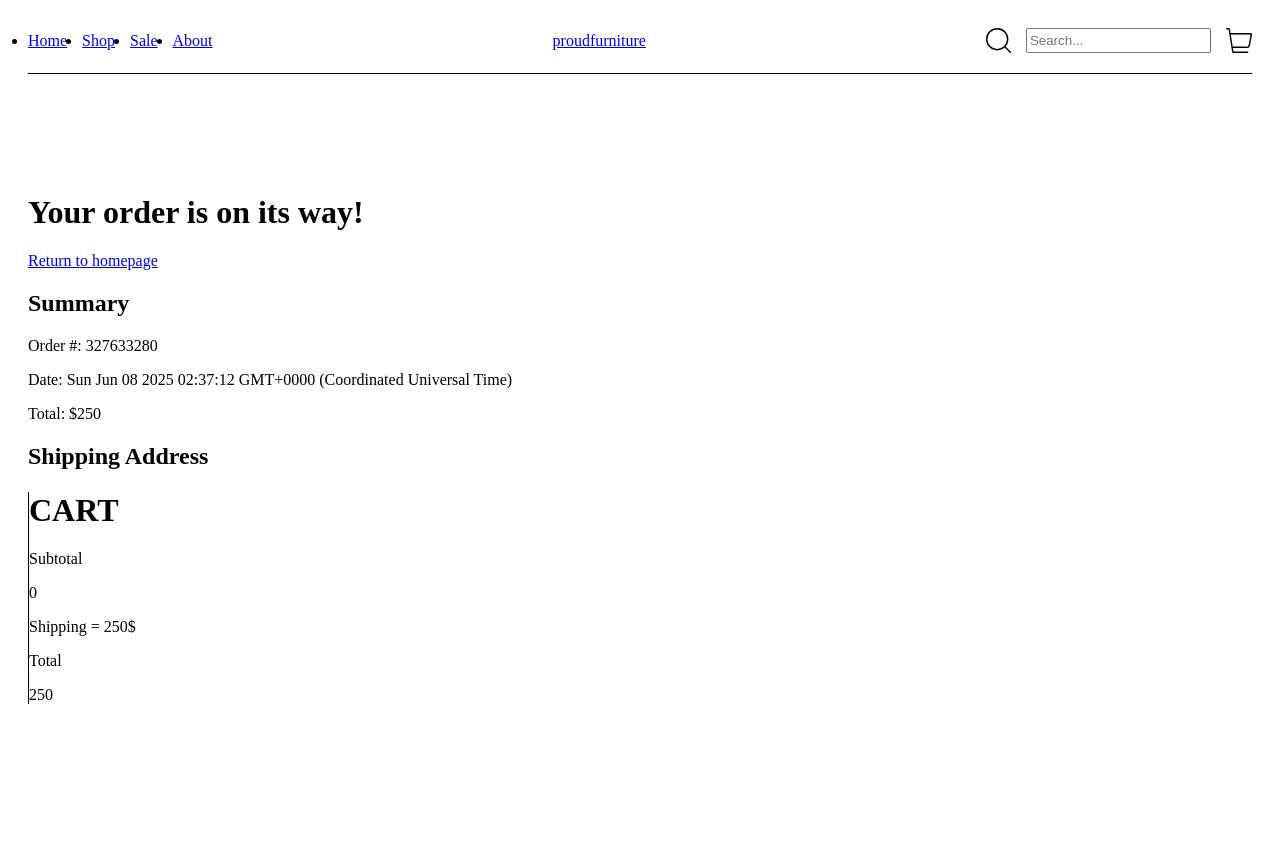
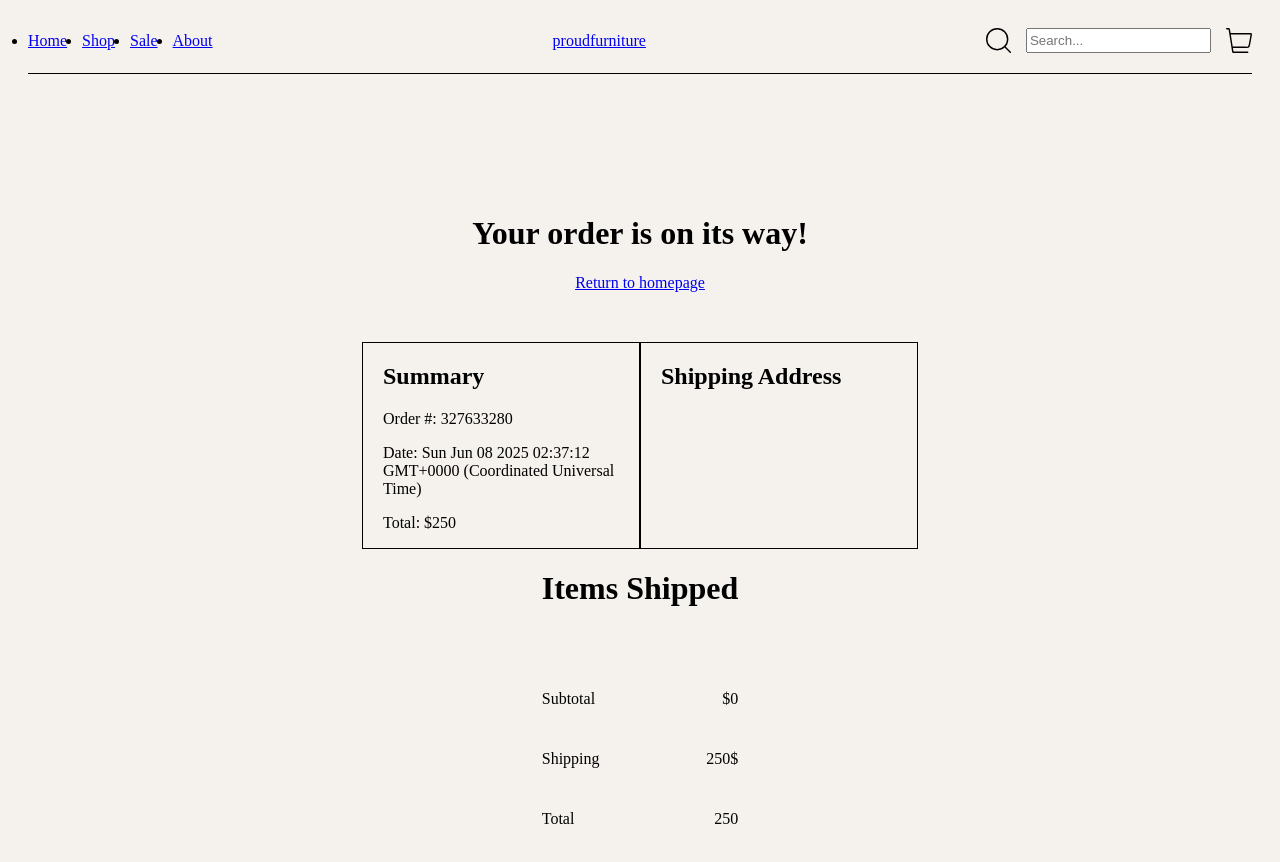
Before and after one commit to ogjackson/assignment-3, a plain HTML site: page order-confirmation.html in a window 1280 px wide. Before the commit the page ends 800 px from the top, so only its background shows below. Drawn offline with Linux system fonts and the light colour scheme.

Commit message:
Further layout styling

```diff
--- a/checkout.html
+++ b/checkout.html
@@ -4,6 +4,7 @@
     <meta charset="UTF-8">
     <meta name="viewport" content="width=device-width, initial-scale=1.0">
     <link rel="stylesheet" href="styling/layout.css">
+    <link rel="stylesheet" href="styling/colour.css">
     <title>Checkout</title>
 </head>
 
@@ -35,8 +36,10 @@
             <button type="submit" id="payNow">Pay now</button>
 
         </div>
-
-        <div id="checkoutCart"></div>
+        <div id="checkoutCartDiv">
+            <h1>Your order</h1>
+            <div id="checkoutCart"></div>
+        </div>
     </main>
 
     <div id="cartMenu"></div>
--- a/order-confirmation.html
+++ b/order-confirmation.html
@@ -4,10 +4,11 @@
     <meta charset="UTF-8">
     <meta name="viewport" content="width=device-width, initial-scale=1.0">
     <link rel="stylesheet" href="styling/layout.css">
+    <link rel="stylesheet" href="styling/colour.css">
     <title>Order Confirmation</title>
 </head>
 
-<body>
+<body id="confirmationPage">
 
     <nav id="header"></nav>
 
@@ -28,8 +29,11 @@
                 <p></p>
                 <p></p>
             </div>
-            <div id="checkoutCart">
-            </div>
+        </div>
+
+        <div id="checkoutCartDiv">
+            <h1>Items Shipped</h1>
+            <div id="checkoutCart"></div>
         </div>
 
     </main>
--- a/scripts/checkout.js
+++ b/scripts/checkout.js
@@ -1,16 +1,18 @@
 const checkoutCart = `
-    <h1>CART</h1>
     <div id="checkoutCartContents"></div>
-    <div>
+    <div id="checkoutCartPrice">
         <div>
             <p>Subtotal</p>
             <p id="checkoutSubtotal"></p>
         </div>
         <div>
-            <p>Shipping = 250$</p>
+            <p>Shipping</p>
+            <p>250$</p>
+        </div>
+        <div id=total>
             <p>Total</p>
+            <p id="checkoutTotal"></p>
         </div>
-        <p id="checkoutTotal"></p>
     </div>
 `
 
@@ -46,7 +48,7 @@ function loadCheckoutCart() {
         checkoutCartContents.appendChild(cartItem);
     });
 
-    document.getElementById("checkoutSubtotal").textContent = `${subtotal}`;
+    document.getElementById("checkoutSubtotal").textContent = `$${subtotal}`;
     document.getElementById("checkoutTotal").textContent = `${subtotal + 250}`;
 };
 
--- /dev/null
+++ b/styling/colour.css
@@ -0,0 +1,3 @@
+body {
+    background-color: #F5F2ED;
+}
--- a/styling/layout.css
+++ b/styling/layout.css
@@ -62,7 +62,7 @@ nav div {
     height: 20px;
 }
 
-#cartContents, #checkoutCarContents {
+#cartContents, #checkoutCartContents {
     padding: 20px 0;
     flex-grow: 1;
     overflow-y: auto;
@@ -240,11 +240,19 @@ body {
     padding: 5vh 5vw;
 }
 
+#checkoutCart {
+    display: flex;
+    flex-direction: column;
+    justify-content: space-between;
+    box-sizing: border-box;
+}
+
+
 #checkoutPage > main section {
     display: flex;
 }
 
-#checkoutCart {
+#checkoutPage #checkoutCartDiv {
     border-left: 1px solid;
 }
 
@@ -257,3 +265,36 @@ body {
     width: 100%;
     box-sizing: border-box;
 }
+
+#checkoutCartPrice > div {
+    display: flex;
+    justify-content: space-between;
+    padding: 5px 0;
+}
+
+#checkoutPage #total {
+    border-top: 1px solid;
+}
+
+
+/* CONFIRMATION */
+
+#confirmationPage main {
+    display: flex;
+    flex-direction: column;
+    align-items: center;
+}
+
+#confirmationPage main > a {
+    margin-bottom: 50px;
+}
+
+#confirmationPage #orderDetails {
+    display: flex;
+}
+
+#confirmationPage #orderDetails > div {
+    width: 20vw;
+    border: 1px solid;
+    padding-left: 20px;
+}
```
Also changed, not shown: index.html (+1 -0 lines), product.html (+1 -0 lines), search.html (+1 -0 lines).
